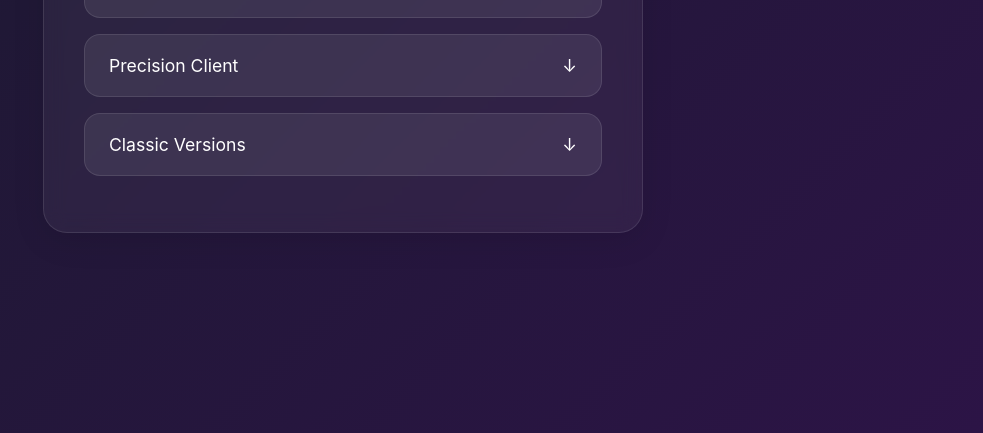
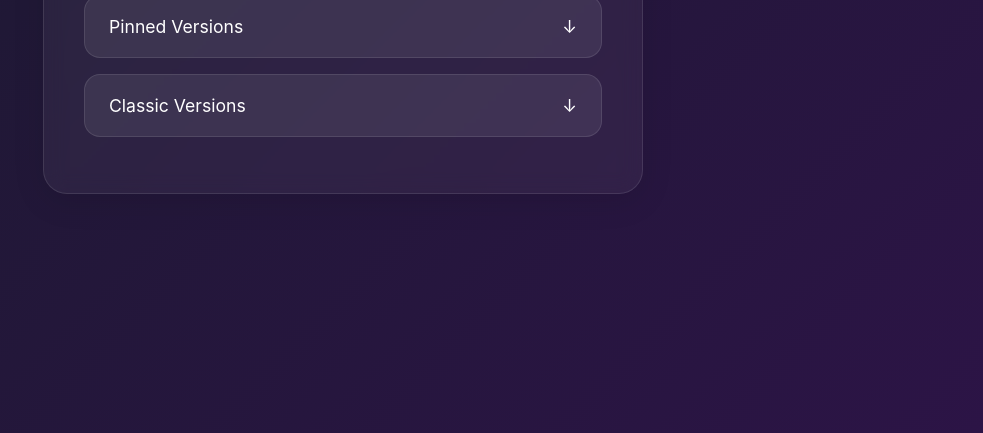
Before and after one commit to Super30man/EaglerX, a plain HTML site: page index.html in a window 1280 px wide. Shown: the part 367-800 px from the top of the page, without its empty margins (297-1280 px from the left). Drawn offline with Linux system fonts and the light colour scheme.

Commit message:
Update index.html

```diff
--- a/index.html
+++ b/index.html
@@ -45,22 +45,6 @@
       transition: all 0.4s ease;
     }
 
-    .toggle-theme {
-      position: fixed;
-      top: 20px;
-      right: 20px;
-      background: var(--container-bg);
-      border: 1px solid var(--border-color);
-      padding: 10px 16px;
-      border-radius: 10px;
-      cursor: pointer;
-      font-weight: bold;
-      color: var(--text-color);
-      backdrop-filter: blur(10px);
-      z-index: 999;
-      transition: all 0.3s ease;
-    }
-
     .container {
       max-width: 600px;
       width: 100%;
@@ -102,10 +86,6 @@
       font-size: 1.1rem;
     }
 
-    .client-header:hover {
-      background: var(--hover-bg);
-    }
-
     .client-versions {
       max-height: 0;
       overflow: hidden;
@@ -135,165 +115,125 @@
       transition: all 0.3s ease;
     }
 
-    .version-button:hover {
-      background: var(--hover-bg);
+    .pin-icon {
+      cursor: pointer;
+      font-size: 1.3rem;
+      user-select: none;
+      transition: color 0.3s ease;
     }
 
-    .version-tag {
-      padding: 0.25rem 0.75rem;
-      border-radius: 8px;
-      font-size: 0.875rem;
-      font-weight: 500;
-      opacity: 0.8;
+    /* Toast notification */
+    .toast-notification {
+      position: fixed;
+      top: 20px;
+      left: 50%;
+      transform: translateX(-50%);
+      background: rgba(0, 0, 0, 0.85);
+      color: #fff;
+      padding: 10px 20px;
+      border-radius: 5px;
+      opacity: 0;
+      transition: opacity 0.3s ease;
+      font-size: 1rem;
+      z-index: 1000;
     }
 
-    .version-tag.wasm {
-      background: linear-gradient(90deg, #FF00FF, #9D4CFF);
-      color: white;
+    .toast-notification.visible {
       opacity: 1;
-      box-shadow: 0 2px 8px rgba(157, 76, 255, 0.2);
-    }
-
-    .version-tag.js {
-      background: rgba(255, 255, 255, 0.1);
-      color: #B39DDB;
-    }
-
-    .version-tag.combined {
-      background: linear-gradient(90deg, #00C9FF, #92FE9D);
-      color: #111;
-      font-weight: bold;
-      box-shadow: 0 2px 8px rgba(0, 201, 255, 0.2);
-    }
-
-    .arrow {
-      transition: transform 0.3s ease;
-    }
-
-    .active .arrow {
-      transform: rotate(180deg);
-    }
-
-    .recommended-badge {
-      background: linear-gradient(90deg, #FF00FF, #9D4CFF);
-      padding: 2px 8px;
-      border-radius: 8px;
-      font-size: 0.7rem;
-      font-weight: bold;
-      color: white;
-      text-transform: uppercase;
-      letter-spacing: 0.5px;
-      margin-left: 10px;
     }
   </style>
 </head>
 <body>
-  <button class="toggle-theme" onclick="toggleTheme()">🌙 Light/Dark</button>
   <div class="container">
     <h1>🎮 EaglerX Launcher</h1>
 
-    <!-- Resent Client -->
+    <!-- Pinned Versions -->
     <div class="client-group">
-      <div class="client-header" onclick="toggleGroup('resent')">
-        <span>Resent Client</span>
+      <div class="client-header" onclick="toggleGroup('pinned')">
+        <span>Pinned Versions</span>
         <span class="arrow">↓</span>
       </div>
-      <div class="client-versions" id="resent-versions">
-        <button onclick="selectClient('Resent')" class="version-button">
-          <span>Resent</span>
-          <div style="display: flex; gap: 8px; align-items: center;">
-            <div class="version-tag js">JS</div>
-            <div class="recommended-badge">Recommended</div>
-          </div>
-        </button>
-        <button onclick="selectClient('Resent 4.0')" class="version-button">
-          <span>Resent 4.0</span>
-          <div class="version-tag js">JS</div>
-        </button>
-      </div>
+      <div class="client-versions" id="pinned-versions"></div>
     </div>
 
-    <!-- Precision Client -->
-    <div class="client-group">
-      <div class="client-header" onclick="toggleGroup('precision')">
-        <span>Precision Client</span>
-        <span class="arrow">↓</span>
-      </div>
-      <div class="client-versions" id="precision-versions">
-        <button onclick="selectClient('Precision')" class="version-button">
-          <span>Precision</span>
-          <div class="version-tag wasm">WASM</div>
-        </button>
-      </div>
-    </div>
-
-    <!-- Classic Versions -->
+    <!-- Clients -->
     <div class="client-group">
       <div class="client-header" onclick="toggleGroup('classic')">
         <span>Classic Versions</span>
         <span class="arrow">↓</span>
       </div>
       <div class="client-versions" id="classic-versions">
-        <button onclick="selectClient('1.12')" class="version-button">
+        <button class="version-button" onclick="selectClient('1.12')">
           <span>1.12</span>
-          <div class="version-tag combined">JS + WASM</div>
-        </button>
-        <button onclick="selectClient('1.5.2')" class="version-button">
-          <span>1.5.2</span>
-          <div class="version-tag wasm">WASM</div>
-        </button>
-        <button onclick="selectClient('22w43a')" class="version-button">
-          <span>22w43a</span>
-          <div class="version-tag js">JS</div>
-        </button>
-        <button onclick="selectClient('1.8.8')" class="version-button">
-          <span>1.8.8</span>
-          <div class="version-tag combined">JS + WASM</div>
+          <span class="pin-icon" data-version="1.12" onclick="togglePin(event, '1.12')">⭐</span>
         </button>
       </div>
     </div>
   </div>
 
+  <!-- Toast Notification -->
+  <div id="toast" class="toast-notification"></div>
+
   <script>
     function toggleGroup(groupId) {
       const section = document.getElementById(groupId + '-versions');
-      const header = section.previousElementSibling;
-      const arrow = header.querySelector('.arrow');
-
       section.classList.toggle('active');
-      header.classList.toggle('active');
     }
 
     function selectClient(client) {
-      const clientUrls = {
-        "Resent": "https://super30man.github.io/EaglerX/a4/",
-        "Resent 4.0": "https://super30man.github.io/EaglerX/a6",
-        "Precision": "https://super30man.github.io/EaglerX/a3/",
-        "1.12": "https://super30man.github.io/EaglerX/a5/",
-        "1.5.2": "https://super30man.github.io/EaglerX/a1/",
-        "22w43a": "https://super30man.github.io/EaglerX/a2/",
-        "1.8.8": "https://super30man.github.io/EaglerX/a7/"
-      };
-
-      const url = clientUrls[client];
-      if (url) {
-        window.location.href = url;
-      } else {
-        alert("Client not found.");
-      }
+      alert(`Launching ${client}`);
     }
 
-    function toggleTheme() {
-      document.body.classList.toggle('light');
-      localStorage.setItem('theme', document.body.classList.contains('light') ? 'light' : 'dark');
+    function togglePin(event, versionKey) {
+      event.stopPropagation();
+      let pinned = JSON.parse(localStorage.getItem('pinnedVersions')) || [];
+      const wasPinned = pinned.includes(versionKey);
+
+      if (wasPinned) {
+        pinned = pinned.filter(v => v !== versionKey);
+        showNotification(`Unpinned ${versionKey}`);
+      } else {
+        pinned.push(versionKey);
+        showNotification(`Pinned ${versionKey}`);
+      }
+
+      localStorage.setItem('pinnedVersions', JSON.stringify(pinned));
+      updatePinnedDropdown();
+      updatePinIcons();
     }
 
-    // On load, apply saved theme
-    (function() {
-      const savedTheme = localStorage.getItem('theme');
-      if (savedTheme === 'light') {
-        document.body.classList.add('light');
-      }
+    function updatePinIcons() {
+      let pinned = JSON.parse(localStorage.getItem('pinnedVersions')) || [];
+      document.querySelectorAll('.pin-icon').forEach(icon => {
+        let versionKey = icon.getAttribute('data-version');
+        icon.textContent = pinned.includes(versionKey) ? "🌟" : "⭐";
+      });
+    }
+
+    function updatePinnedDropdown() {
+      let pinned = JSON.parse(localStorage.getItem('pinnedVersions')) || [];
+      let container = document.getElementById('pinned-versions');
+      container.innerHTML = '';
+      pinned.forEach(version => {
+        let button = document.createElement('button');
+        button.className = 'version-button';
+        button.onclick = function () { selectClient(version); };
+        button.innerHTML = `<span>${version}</span>
+          <span class="pin-icon" data-version="${version}" onclick="togglePin(event, '${version}')">🌟</span>`;
+        container.appendChild(button);
+      });
+    }
+
+    function showNotification(message) {
+      const toast = document.getElementById('toast');
+      toast.textContent = message;
+      toast.classList.add('visible');
+      setTimeout(() => toast.classList.remove('visible'), 2000);
+    }
+
+    (function () {
+      updatePinnedDropdown();
+      updatePinIcons();
     })();
   </script>
 </body>
```
